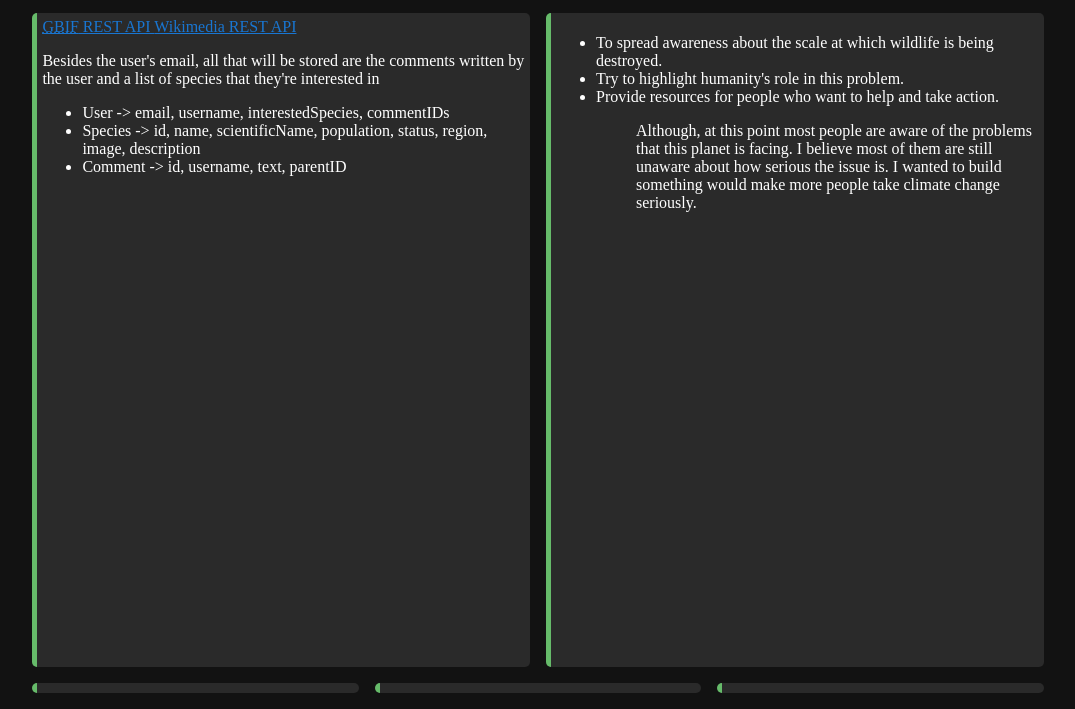
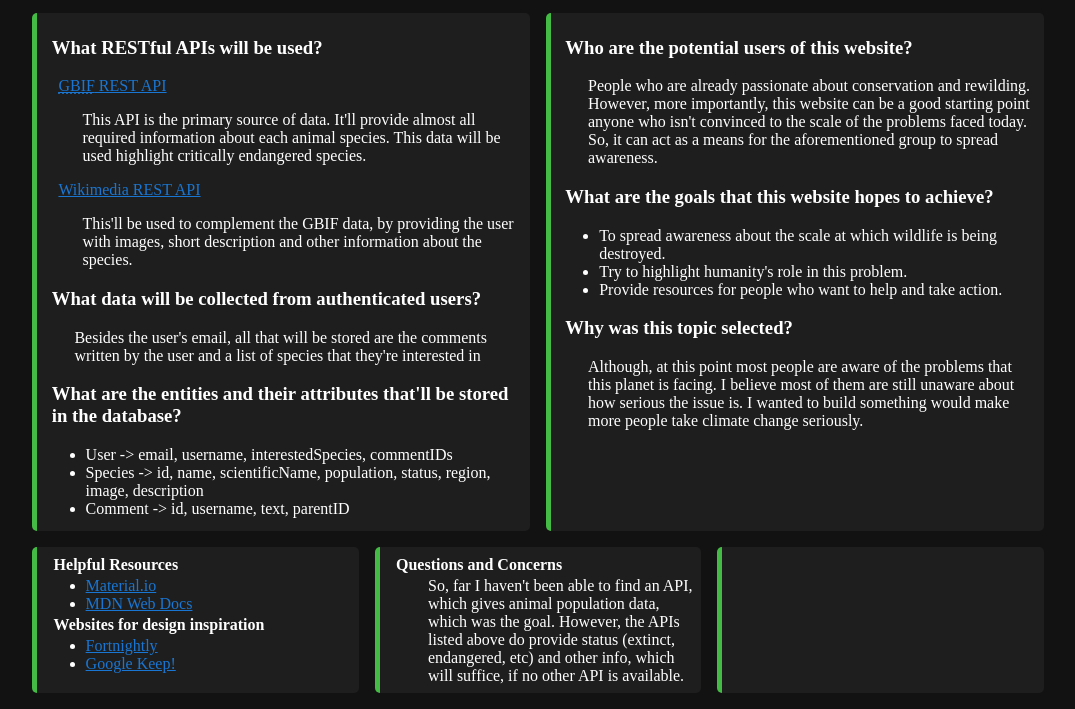
Before and after one commit to UIC-CS484/assignment-1---team-project-proposal-team-22, a plain HTML site: page EOA_Assignment1.html in a window 1280 px wide. Shown: the part 91-800 px from the top of the page, without its empty margins (102-1177 px from the left). Drawn offline with Linux system fonts and the light colour scheme.

Commit message:
Added content

```diff
--- a/EOA_Assignment1.html
+++ b/EOA_Assignment1.html
@@ -14,7 +14,7 @@
 
     <link rel="stylesheet" href="Stylesheet.css">
 
-    <script src="Script.js" charset="utf-8" defer>
+    <script src="Script.js" defer>
 
     </script>
 
@@ -29,26 +29,45 @@
 
       <section id="main_section1">
 
-        <!-- Potential APIs -->
-        <a href="https://api.gbif.org/v1/">
-          <abbr title="Global Biodiversity Information Facility">GBIF</abbr>
-          REST API
-        </a>
+        <h3>What RESTful APIs will be used?</h3>
 
-        <a href="https://en.wikipedia.org/api/rest_v1/">Wikimedia REST API</a>
+        <dl>
+          <dt>
+            <a href="https://api.gbif.org/v1/">
+              <abbr title="Global Biodiversity Information Facility">GBIF</abbr>
+              REST API
+            </a>
+          </dt>
+          <dd>
+            This API is the primary source of data. It'll provide almost all
+            required information about each animal species. This data will be
+            used highlight critically endangered species.
+          </dd>
 
-        <!-- How will the API data be useful -->
+          <dt>
+            <a href="https://en.wikipedia.org/api/rest_v1/">Wikimedia REST API</a>
+          </dt>
+
+          <dd>
+            This'll be used to complement the GBIF data, by providing the user
+            with images, short description and other information about the species.
+          </dd>
+
+        </dl>
+
         <p>
 
         </p>
 
-        <!-- What data will be collected -->
+        <h3>What data will be collected from authenticated users?</h3>
+
         <p>
           Besides the user's email, all that will be stored are the comments
           written by the user and a list of species that they're interested in
         </p>
 
-        <!-- List of entities and attributes -->
+        <h3>What are the entities and their attributes that'll be stored in
+          the database?</h3>
         <ul>
           <li>User -> email, username, interestedSpecies, commentIDs</li>
           <li>
@@ -64,12 +83,17 @@
 
       <section id="main_section2">
 
-        <!-- User Base -->
+        <h3>Who are the potential users of this website?</h3>
+
         <p>
-
+          People who are already passionate about conservation and rewilding.
+          However, more importantly, this website can be a good starting point
+          anyone who isn't convinced to the scale of the problems faced today.
+          So, it can act as a means for the aforementioned group to spread awareness.
         </p>
 
-        <!-- Goals -->
+        <h3>What are the goals that this website hopes to achieve?</h3>
+
         <ul>
           <li>
             To spread awareness about the scale at which wildlife is being
@@ -81,9 +105,10 @@
           <li>
             Provide resources for people who want to help and take action.
           </li>
-        <ul>
+        </ul>
 
-        <!-- Why this topic -->
+        <h3>Why was this topic selected?</h3>
+
         <p>
           Although, at this point most people are aware of the problems that
           this planet is facing. I believe most of them are still unaware about
@@ -97,11 +122,42 @@
       <footer>
 
         <section id="footer_section1">
-          <!-- Links -->
+          <h4>Helpful Resources</h4>
+          <ul>
+            <li>
+              <a href="https://material.io/">Material.io</a>
+            </li>
+            <li>
+              <a href="https://developer.mozilla.org/">MDN Web Docs</a>
+            </li>
+          </ul>
+
+          <h4>Websites for design inspiration</h4>
+          <ul>
+            <li>
+              <a href="https://material.io/design/material-studies/fortnightly.html">
+                Fortnightly
+              </a>
+            </li>
+            <li>
+              <a href="https://keep.google.com/">Google Keep!</a>
+            </li>
+          </ul>
+
         </section>
 
         <section id="footer_section2">
-          <!-- Questions -->
+
+          <h4>Questions and Concerns</h4>
+          <ul style="list-style:none">
+            <li>
+              So, far I haven't been able to find an API, which gives animal
+              population data, which was the goal. However, the APIs listed above
+              do provide status (extinct, endangered, etc) and other info, which
+              will suffice, if no other API is available.
+            </li>
+          </ul>
+
         </section>
 
         <section id="footer_section3">
--- a/Stylesheet.css
+++ b/Stylesheet.css
@@ -1,8 +1,8 @@
 :root{
   /* Global Constants */
   --color-surface : rgb(18, 18, 18);
-  --color-surface-secondary: rgba(255,255,255, 0.1);
-  --color-accent : #66bb6a;
+  --color-surface-secondary: rgba(255,255,255, 0.05);
+  --color-accent : #44bb44;
   --color-on-surface: #ffffff;
   --color-link: #1976d2;
   --color-link-visited: #b39ddb
@@ -49,6 +49,7 @@ section{
 
 header{
   text-align: center;
+  color: var(--color-accent);
 
   grid-column: 1 / -1;
   grid-row: 1 / 2;
@@ -83,6 +84,28 @@ footer > section{
 #footer_section3{
   margin-left: 1em;
 }
+
+h3 + p{
+  padding-left: 2em;
+}
+
+h3{
+  padding-left: 0.5em;
+}
+
+dt{
+  margin: 1em;
+}
+
+ul{
+  margin: 0.2em;
+}
+
+h4{
+  margin: 0.2em;
+  padding-left: 0.5em;
+}
+
 
 @media (orientation: portrait){
   .container{
```
